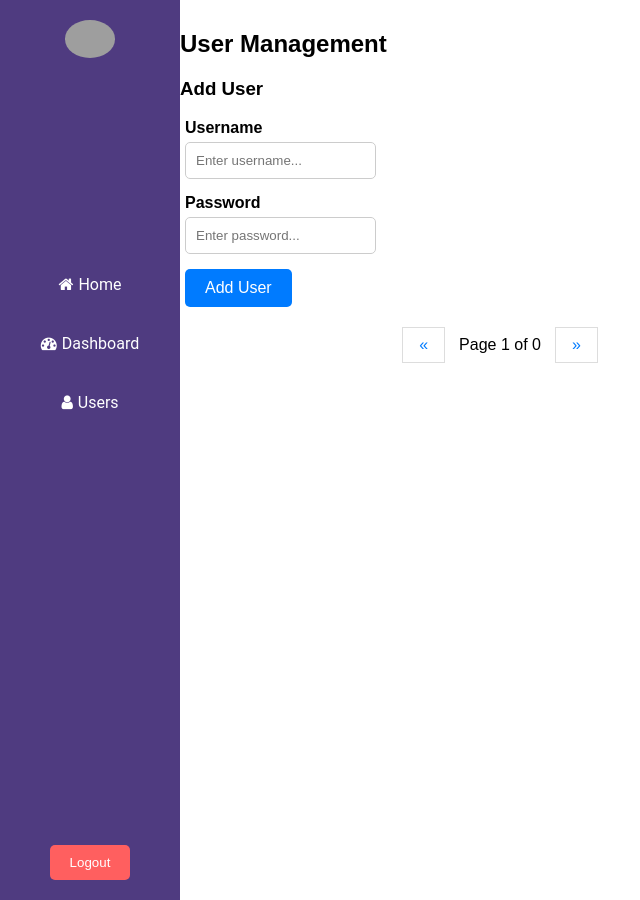
After one commit to edhadi/Flask-Task-List, a Flask app: page /admin/users in a window 1280 px wide. The commit adds this page. Shown: the whole page, without its empty margins (0-640 px from the left). Run offline with Flask 3, Linux system fonts and the light colour scheme; the visitor is signed in with stand-in values (Sample User, id 1); data that the repository does not hold is empty; grey boxes are pictures that could not be loaded.

Commit message:
Added: Admin Panel, (Dashboard Section) Statistics, Total Users and Total Tasks, (Users Section) View users (Queried from DB), Create, Edit or Delete user. To Add: More stats to the dashboard, ability for admin to view, edit or delete tasks.

```diff
--- a/app.py
+++ b/app.py
@@ -1,4 +1,5 @@
 from bson import ObjectId
+from math import ceil
 from datetime import datetime
 from flask import Flask, render_template, request, url_for, redirect, flash, session
 from pymongo import MongoClient
@@ -35,6 +36,8 @@ users_collection: Collection = database.get_collection(f"{database_users_collect
 index_template = "index.html"
 register_template = "authentication/register.html"
 login_template = "authentication/login.html"
+admin_template = "administration/admin.html"
+admin_edit_user_template = "administration/admin_edit_user.html"
 
 # Routes
 @app.route('/', methods=['GET', 'POST'])
@@ -123,6 +126,116 @@ def logout():
     flash('You have succesfully logged out', 'success')
     return redirect(url_for('main'))
 
+def check_admin_session():
+    if "username" not in session:
+        flash('You do not have permission to access this page', 'error')
+        return False
+
+    current_user = users_collection.find_one({"username": session["username"]})
+    if current_user and current_user.get("admin", 0) != 1:
+        flash('You must be an admin to access this page.', 'error')
+        return False
+
+    return True
+
+@app.route('/admin', methods=['GET', 'POST'])
+def admin():
+    if not check_admin_session():
+        return redirect(url_for('main'))
+    total_users = users_collection.count_documents({})
+    total_tasks = tasks_collection.count_documents({})
+    return render_template(admin_template, total_users=total_users, total_tasks=total_tasks)
+
+@app.route('/admin/users', methods=['POST','GET'])
+def admin_users():
+    if not check_admin_session():
+        return redirect(url_for('main'))
+    if request.method == 'POST':
+        user_name = request.form.get('username')
+        user_password = request.form.get('password')
+
+        if not user_name or not user_password:
+            flash('Fields cannot be empty', 'error')
+            return redirect(url_for('admin_users'))
+        else:
+            hasher = hashlib.shake_256()
+            hasher.update(user_password.encode("utf-8"))
+            hashed_password = hasher.digest(32)
+
+            existing_user = users_collection.find_one({"$or": [{"username": user_name}]})
+
+            if existing_user:
+                flash(f'User {user_name} already exists', 'error')
+                return redirect(url_for('admin_users'))
+            else:
+                timestamp = datetime.now().strftime("%Y-%m-%d %H:%M:%S")
+                data = {
+                    "created": timestamp,
+                    "username": user_name,
+                    "password": hashed_password,
+                    "admin": 0,
+                    "tasks": 0
+                }
+                users_collection.insert_one(data)
+                flash(f'User {user_name} added successfully', 'success')
+                return redirect(url_for('admin_users'))
+
+    page = int(request.args.get('page', 1))
+    per_page = 5
+    total_users = users_collection.count_documents({})
+    total_pages = ceil(total_users / per_page)
+    offset = (page - 1) * per_page
+
+    users = list(users_collection.find({}, {"password": 0}).skip(offset).limit(per_page))
+
+    return render_template('administration/admin_users.html', users=users, total_pages=total_pages, page=page)
+
+@app.route('/admin/edit_user/<user_id>', methods=['POST', 'GET'])
+def admin_edit_user(user_id):
+    if not check_admin_session():
+        return redirect(url_for('main'))
+    user = users_collection.find_one({"_id": ObjectId(user_id)})
+    if request.method == 'POST':
+        username = request.form.get("username")
+        password = request.form.get("password")
+        admin_status = request.form.get("admin")
+        if user:
+            hasher = hashlib.shake_256()
+            hasher.update(password.encode("utf-8"))
+            hashed_password = hasher.digest(32)
+            update_query = {}
+            if username:
+                update_query["username"] = username
+            if password:
+                update_query["password"] = hashed_password
+            if admin_status is not None:
+                update_query["admin"] = int(admin_status)
+            if update_query:
+                users_collection.update_one({"_id": user["_id"]}, {"$set": update_query})
+                flash('User successfully updated', 'success')
+                return redirect(url_for('admin_users'))
+            else:
+                flash('No fields provided for update', 'error')
+                return redirect(url_for('admin_users'))
+
+    return render_template(admin_edit_user_template, user=user)
+
+@app.route('/admin/delete_user', methods=['POST'])
+def admin_delete_user():
+    if not check_admin_session():
+        return redirect(url_for('main'))
+    delete_user = request.form.get("deleteUser")
+    if delete_user:
+        result = users_collection.delete_one({"_id": ObjectId(delete_user)})
+        if result.deleted_count == 1:
+            flash("User deleted succefully", "success")
+        else:
+            flash("Error deleting user", "error")
+    else:
+        flash("Invalid request", "error")
+
+    return redirect(url_for('admin_users'))
+
 @app.route('/add_task', methods=['POST'])
 def add_task():
     taskName = request.form.get("taskName")
--- /dev/null
+++ b/static/administration/navbar.css
@@ -0,0 +1,79 @@
+body {
+    margin: 0;
+    padding: 0;
+    font-family: Arial, sans-serif;
+}
+
+.menu-item i {
+    margin-right: 5px;
+}
+
+.vertical-navbar {
+    position: fixed;
+    top: 0;
+    left: 0;
+    height: 100%;
+    width: 140px;
+    background-color: #4f3b80;
+    color: #fff;
+    padding: 20px;
+    display: flex;
+    flex-direction: column;
+    align-items: center;
+}
+
+.logo img {
+    border-radius: 60%;
+    max-width: 50px;
+    max-height: 50px;
+    margin-bottom: 20px;
+}
+
+.menu {
+    display: flex;
+    flex-direction: column;
+    align-items: center;
+    justify-content: center;
+    height: 100%;
+}
+
+.menu-item {
+    margin-bottom: 130px;
+    margin-top: -110px;
+}
+
+.menu-item a {
+    color: inherit;
+    text-decoration: none;
+    font-family: 'Roboto', sans-serif;
+    padding: 10px;
+    border-radius: 20px;
+    display: flex;
+    align-items: center;
+    justify-content: center;
+}
+
+.menu-item a:hover {
+    background-color: #6b549e;
+    color: #fff;
+    cursor: pointer;
+}
+
+.user-action {
+    margin-top: auto;
+    margin-bottom: 40px;
+}
+
+.logout-btn {
+    background-color: #ff5f5f;
+    color: #fff;
+    padding: 10px 20px;
+    border: none;
+    border-radius: 5px;
+    cursor: pointer;
+    transition: background-color 0.3s ease;
+}
+
+.logout-btn:hover {
+    background-color: #ff3333;
+}
--- /dev/null
+++ b/templates/administration/admin_navbar.html
@@ -0,0 +1,29 @@
+<link rel="stylesheet" href="{{url_for('static', filename='administration/navbar.css')}}"/>
+<link rel="stylesheet" href="https://cdnjs.cloudflare.com/ajax/libs/font-awesome/4.7.0/css/font-awesome.min.css">
+
+<div class="vertical-navbar">
+    <div class="logo">
+        <img src="https://avatars.githubusercontent.com/u/149430562?v=4" alt="Logo" width="100">
+    </div>
+    <div class="menu">
+        <div class="menu-item">
+            <a href="{{ url_for('main') }}"><i class="fa fa-home"></i><span> Home</span></a>
+        </div>
+        <div class="menu-item">
+            <a href="{{ url_for('admin') }}"><i class="fa fa-tachometer"></i><span> Dashboard</span></a>
+        </div>
+        <div class="menu-item">
+            <a href="{{ url_for('admin_users') }}"><i class="fa fa-user"></i><span> Users</span></a>
+        </div>
+        <!-- <div class="menu-item">
+            <a href="{{ url_for('main') }}"><i class="fa fa-pencil"></i><span> Tasks</span></a>
+        </div> -->
+    </div>
+    <div class="user-action">
+        {% if 'username' in session %}
+            <a href="/logout">
+                <button class="logout-btn">Logout</button>
+            </a>
+        {% endif %}
+    </div>
+</div>
--- /dev/null
+++ b/templates/administration/admin_users.html
@@ -0,0 +1,225 @@
+<!DOCTYPE html>
+<html lang="en">
+
+<head>
+    <meta charset="UTF-8">
+    <meta name="viewport" content="width=device-width, initial-scale=1.0">
+    <title>User Management</title>
+    <link rel="stylesheet" href="{{url_for('static', filename='administration/navbar.css')}}">
+    <link rel="stylesheet" href="https://cdnjs.cloudflare.com/ajax/libs/font-awesome/4.7.0/css/font-awesome.min.css">
+    <style>
+        body {
+            margin: 0;
+            padding: 0;
+            font-family: Arial, sans-serif;
+        }
+
+        .users-container {
+            margin-left: 170px;
+            padding: 10px;
+            position: relative;
+            width: 50%;
+        }
+
+        .user-card {
+            background-color: #fff;
+            border-radius: 8px;
+            box-shadow: 0 4px 6px rgba(0, 0, 0, 0.1);
+            padding: 20px;
+            margin-bottom: 20px;
+            transition: transform 0.3s ease;
+            position: relative;
+        }
+
+        .user-card:hover {
+            transform: translateY(-5px);
+        }
+
+        .user-card p {
+            margin: 5px 0;
+            font-size: 16px;
+            color: #333;
+        }
+
+        .edit-btn {
+            position: absolute;
+            top: 20px;
+            right: 10px;
+            background-color: green;
+            color: #fff;
+            border: none;
+            border-radius: 5px;
+            cursor: pointer;
+            opacity: 0;
+            transition: opacity 0.3s ease;
+            width: 70px;
+            height: 35px;
+            font-size: 16px;
+            line-height: 30px;
+        }
+
+        .user-card:hover .edit-btn {
+            opacity: 1;
+        }
+
+        .edit-btn:hover {
+            background-color: green;
+        }
+
+        .delete-btn {
+            position: absolute;
+            top: 80px;
+            right: 10px;
+            background-color: red;
+            color: #fff;
+            border: none;
+            border-radius: 5px;
+            cursor: pointer;
+            opacity: 0;
+            transition: opacity 0.3s ease;
+            width: 70px;
+            height: 35px;
+            font-size: 16px;
+            line-height: 30px;
+        }
+
+        .user-card:hover .delete-btn {
+            opacity: 1;
+        }
+
+        .delete-btn:hover {
+            background-color: red;
+        }
+        .alert.success {
+            font-size: 15px;
+            margin-top: 5px;
+            margin-left: 5px;
+            color: green;
+        }
+
+        .alert.error {
+            font-size: 15px;
+            margin-top: 5px;
+            margin-left: 5px;
+            color: red;
+        }
+
+        .add-user-form {
+            margin-bottom: 20px;
+        }
+
+        .form-group {
+            margin-left: 5px;
+            margin-bottom: 15px;
+        }
+
+        label {
+            display: block;
+            margin-bottom: 5px;
+            font-weight: bold;
+        }
+
+        .pagination {
+          display: flex;
+          justify-content: center;
+          align-items: center;
+          margin-top: 20px;
+        }
+
+        .pagination span {
+          margin: 0 10px;
+        }
+
+        .pagination a {
+          color: #007bff;
+          float: left;
+          padding: 8px 16px;
+          text-decoration: none;
+          transition: background-color 0.3s;
+          border: 1px solid #ddd;
+          margin: 0 4px;
+        }
+
+        .pagination a.active {
+          background-color: #007bff;
+          color: white;
+        }
+
+        .pagination a:hover:not(.active) {
+          background-color: #ddd;
+        }
+
+        input[type="text"],
+        input[type="password"] {
+            width: 30%;
+            padding: 10px;
+            border: 1px solid #ccc;
+            border-radius: 5px;
+            box-sizing: border-box;
+        }
+
+        .add-user-btn {
+            background-color: #007bff;
+            color: #fff;
+            border: none;
+            border-radius: 5px;
+            padding: 10px 20px;
+            cursor: pointer;
+            font-size: 16px;
+            margin-left: 5px;
+        }
+
+        .add-user-btn:hover {
+            background-color: #0056b3;
+        }
+    </style>
+</head>
+<body>
+    {% include "administration/admin_navbar.html" %}
+    <div class="users-container">
+        <h2>User Management</h2>
+        <p id="formError" class="error-message">
+            {% with messages = get_flashed_messages(with_categories=true) %}
+                {% if messages %}
+                  {% for category, message in messages %}
+                    <div class="alert {{ category }}"> {{ message|capitalize }} </div>
+                  {% endfor %}
+                {% endif %}
+            {% endwith %}
+        </p>
+        <h3>Add User</h3>
+        <form action="/admin/users" method="post" class="add-user-form">
+            <div class="form-group">
+                <label for="username">Username</label>
+                <input type="text" id="username" name="username" placeholder="Enter username..." required>
+            </div>
+            <div class="form-group">
+                <label for="password">Password</label>
+                <input type="password" id="password" name="password" placeholder="Enter password..." required>
+            </div>
+            <button type="submit" class="add-user-btn">Add User</button>
+        </form>
+        {% for user in users %}
+        <div class="user-card">
+            <p><strong>Username: {{ user.username }}</strong></p>
+            <p><strong>Created:</strong> {{ user.created }}</p>
+            <p><strong>Admin:</strong> {{ user.admin }}</p>
+            <p><strong>Tasks:</strong> {{ user.tasks }}</p>
+            <form action="/admin/edit_user/{{ user._id }}" method="get">
+                <button type="submit" class="edit-btn">Edit</button>
+            </form>
+            <form action="/admin/delete_user" method="post">
+                <input type="hidden" name="deleteUser" value="{{ user._id }}">
+                <button type="submit" class="delete-btn">Delete</button>
+            </form>
+        </div>
+        {% endfor %}
+        <div class="pagination">
+            <a href="{{ url_for('admin_users', page=1) }}">&laquo;</a>
+            <span>Page {{ page }} of {{ total_pages }}</span>
+            <a href="{{ url_for('admin_users', page=total_pages) }}">&raquo;</a>
+        </div>
+    </div>
+</body>
+
+</html>
--- a/templates/navbar.html
+++ b/templates/navbar.html
@@ -14,7 +14,7 @@
         </div>
         {% if 'username' in session and session["admin"] %}
         <div class="menu-item">
-            <i class="fa fa-id-card"></i><span> Admin</span>
+            <a href="{{ url_for('admin') }}"><i class="fa fa-id-card"></i><span> Admin</span></a>
         </div>
         {% endif %}
     </div>
```
Also changed, not shown: static/administration/admin.css (added, +17 -0 lines), templates/administration/admin.html (added, +37 -0 lines), templates/administration/admin_edit_user.html (added, +86 -0 lines).
